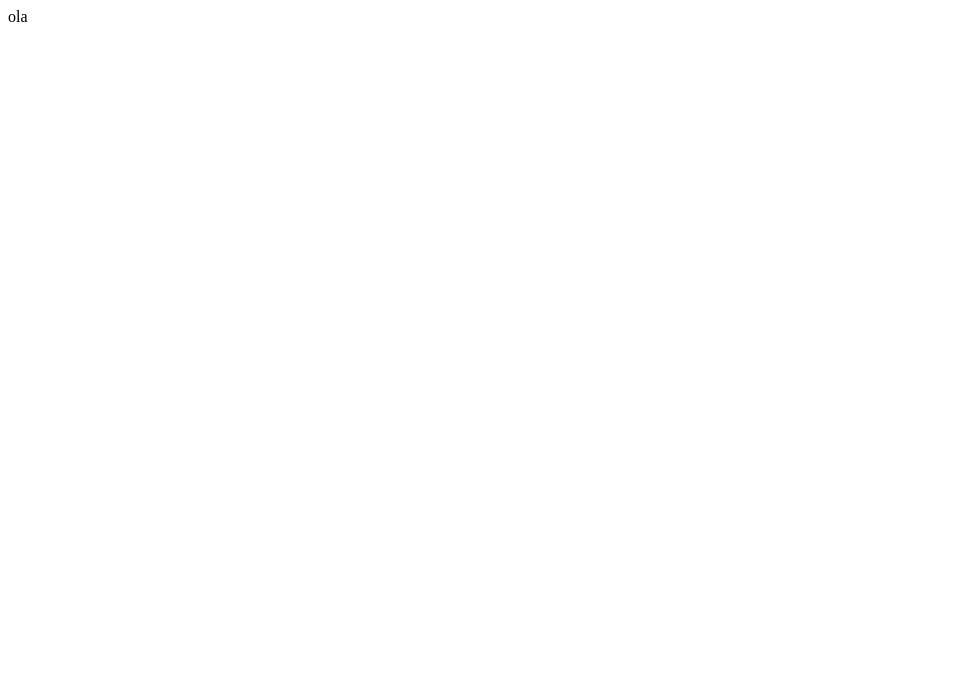
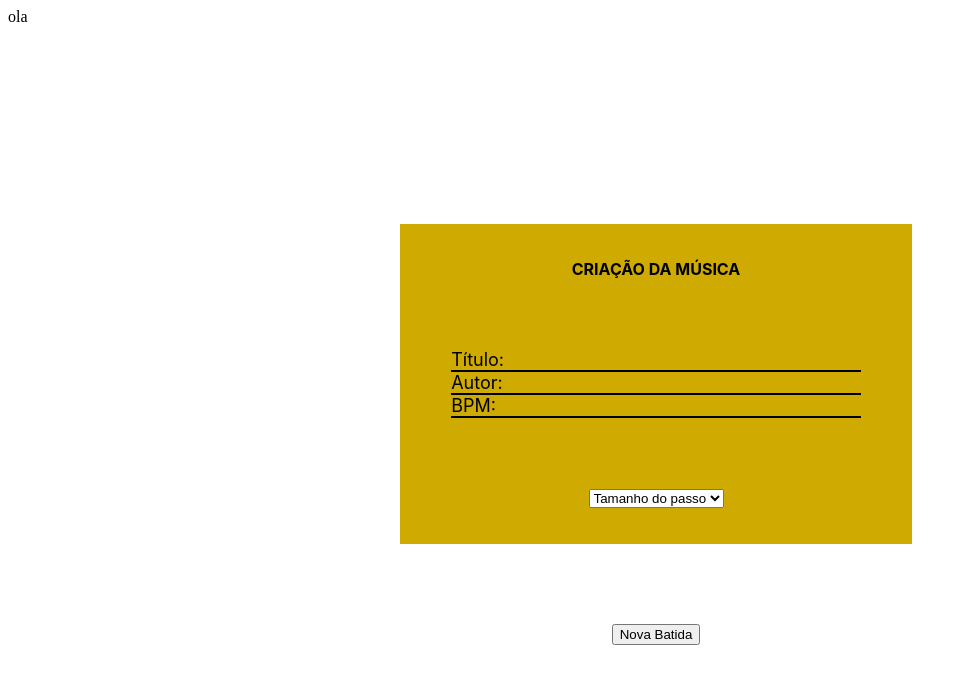
Before and after one commit to MarianaVRabelo/violaomagico-web-frontend, a React (Create React App) app: page / in a window 1280 px wide. Shown: the top 684 px of the page, without its empty margins (0-967 px from the left). Built offline with nearby package versions, Linux system fonts and the light colour scheme.

Commit message:
feat: music creation base page using CSS

```diff
--- /dev/null
+++ b/src/CreateMusic/CreateMusic.css
@@ -0,0 +1,39 @@
+#createMusic {
+    width: 100vw;
+    height: 100vh;
+    display: flex;
+    align-items: center;
+    justify-content: center;
+    row-gap: 10vh;
+    flex-direction: column;
+    margin: 0;
+    font-family: -apple-system, BlinkMacSystemFont, 'Segoe UI', 'Roboto', 'Oxygen',
+        'Ubuntu', 'Cantarell', 'Fira Sans', 'Droid Sans', 'Helvetica Neue',
+        sans-serif;
+    -webkit-font-smoothing: antialiased;
+    -moz-osx-font-smoothing: grayscale;
+}
+
+#createMusic .musicCreation {
+    height: 40%;
+    width: 40%;
+    background-color: #cfaa00;
+    display: flex;
+    flex-direction: column;
+    align-items: center;
+    justify-content: space-around;
+}
+
+#createMusic input {
+    border: none;
+    background-color: transparent;
+}
+
+#createMusic form {
+    width: 80%;
+    font-size: large;
+}
+
+#createMusic #fields {
+    border-bottom: 2px solid black;
+}
--- /dev/null
+++ b/src/CreateMusic/CreateMusic.js
@@ -0,0 +1,38 @@
+import React from "react";
+import "./CreateMusic.css";
+
+function createMusic() {
+    return (
+        <body>
+            <div id="createMusic">
+                <div className="musicCreation">
+                    <strong>CRIAÇÃO DA MÚSICA</strong>
+                    <form>
+                        <div id="fields">
+                            <label>Título: </label>
+                            <input type="text" className="título"></input><br />
+                        </div>
+                        <div id="fields">
+                            <label>Autor: </label>
+                            <input type="text" className="autor"></input><br />
+                        </div>
+                        <div id="fields">
+                            <label>BPM: </label>
+                            <input type="text" className="bpm"></input>
+                        </div>
+                    </form >
+                    <select name="select">
+                        <option value="valor1" selected> Tamanho do passo</option>
+                        <option value="valor1">3 divisões</option>
+                        <option value="valor2">4 divisões</option>
+                    </select>
+                </div >
+                <button>
+                    Nova Batida
+                </button>
+            </div>
+        </body >
+    )
+}
+
+export default createMusic;
--- /dev/null
+++ b/src/CreateMusic/index.js
@@ -0,0 +1,3 @@
+import CreateMusic from './CreateMusic.js';
+
+export default CreateMusic;
--- a/src/index.css
+++ b/src/index.css
@@ -1,4 +1,6 @@
 body {
+  width: 100vw;
+  height: 100vh;
   margin: 0;
   font-family: -apple-system, BlinkMacSystemFont, 'Segoe UI', 'Roboto', 'Oxygen',
     'Ubuntu', 'Cantarell', 'Fira Sans', 'Droid Sans', 'Helvetica Neue',
--- a/src/index.js
+++ b/src/index.js
@@ -1,10 +1,12 @@
 import React from 'react';
 import ReactDOM from 'react-dom';
+import CreateMusic from './CreateMusic/CreateMusic';
 import App from './App';
 
 const root = ReactDOM.createRoot(document.getElementById('root'));
 root.render(
   <React.StrictMode>
     <App />
+    <CreateMusic />
   </React.StrictMode>
 );
```
Also changed, not shown: 1 other file (tests, documents, lock files or other folders).
